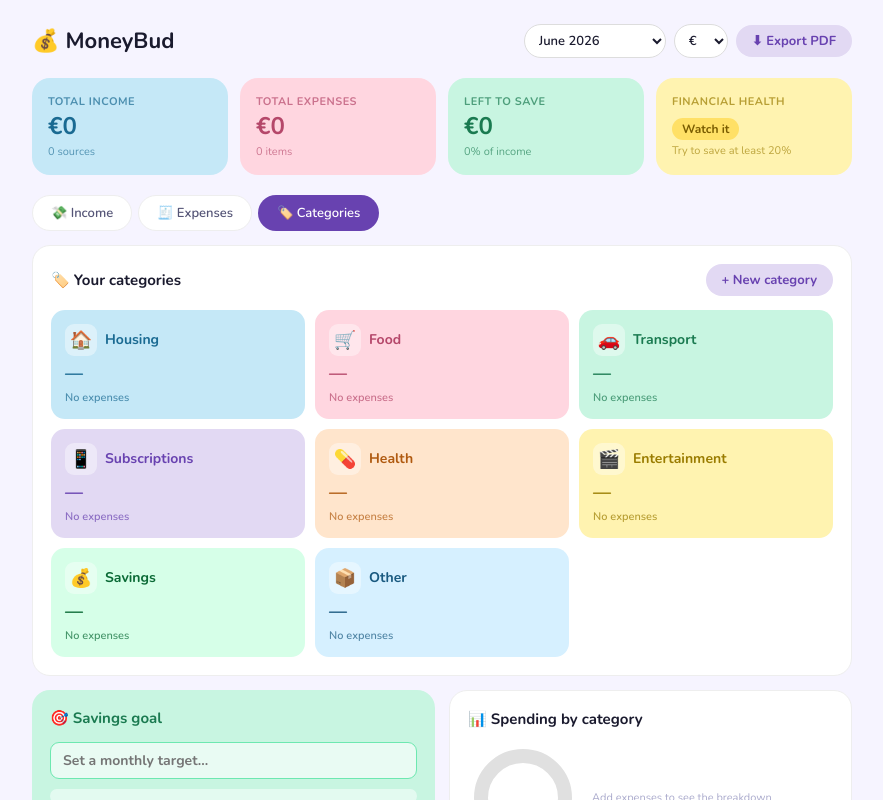
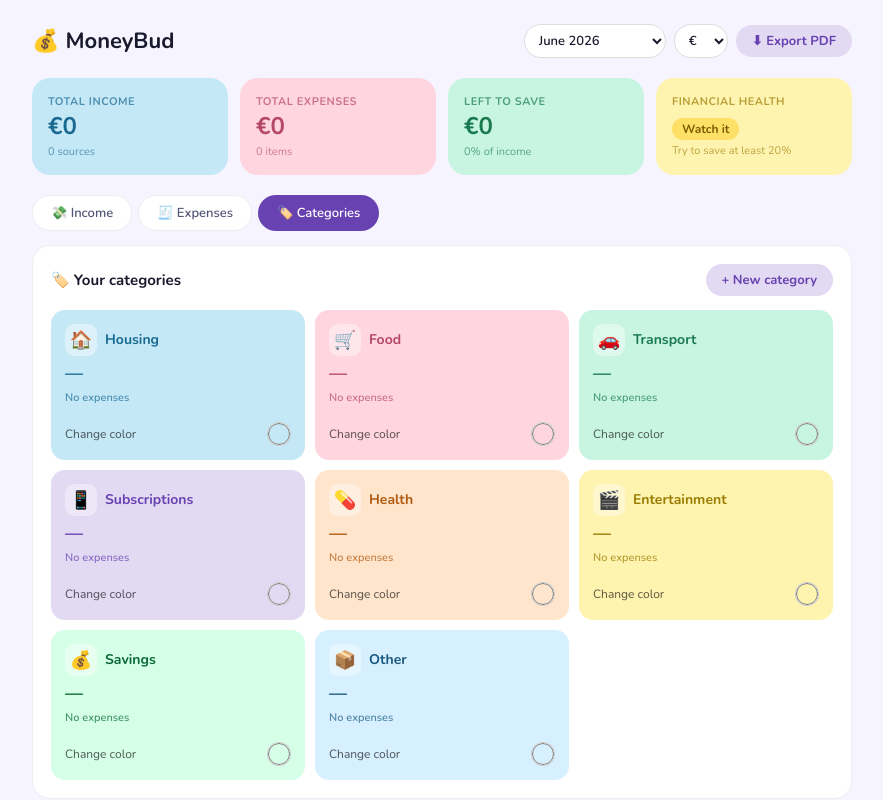
Before and after one commit to bean-123/ExpenseTracker, a React (Vite) app: page / in a window 1280 px wide. Both pictures are taken after a click on the button "🏷️ Categories". Shown: the top 800 px of the page, without its empty margins (198-1081 px from the left). Built offline with nearby package versions, Linux system fonts and the light colour scheme.

Commit message:
Add colorpicker to categories

```diff
--- a/src/App.css
+++ b/src/App.css
@@ -532,6 +532,43 @@ body {
 .color-dot.sel {
   border-color: #333;
 }
+.color-wheel {
+  width: 100%;
+  height: 42px;
+  border: none;
+  background: transparent;
+  cursor: pointer;
+  margin-bottom: 12px;
+}
+.cat-edit-row {
+  display: flex;
+  align-items: center;
+  justify-content: space-between;
+  margin-top: 12px;
+  gap: 8px;
+}
+.cat-edit-label {
+  font-size: 12px;
+  color: rgba(0, 0, 0, 0.65);
+}
+.cat-color-picker {
+  width: 24px;
+  height: 24px;
+  padding: 0;
+  border: 1px solid rgba(0, 0, 0, 0.2);
+  border-radius: 50%;
+  appearance: none;
+  -webkit-appearance: none;
+  background: #fff;
+  cursor: pointer;
+}
+.cat-color-picker::-webkit-color-swatch-wrapper {
+  padding: 0;
+  border-radius: 50%;
+}
+.cat-color-picker::-webkit-color-swatch {
+  border-radius: 50%;
+}
 
 /* ── Bottom row ── */
 .bottom-row {
--- a/src/App.tsx
+++ b/src/App.tsx
@@ -261,6 +261,11 @@ export default function App() {
       ...s,
       categories: [...s.categories, { id: `cat_${Date.now()}`, name, icon, color, builtIn: false }],
     }));
+  const editCategory = (id: string, color: string) =>
+    setState(s => ({
+      ...s,
+      categories: s.categories.map(c => c.id === id ? { ...c, color } : c),
+    }));
   const delCategory = (id: string) =>
     setState(s => ({ ...s, categories: s.categories.filter(c => c.id !== id) }));
 
@@ -317,7 +322,7 @@ export default function App() {
       )}
       {tab === 'categories' && (
         <CategoriesPanel categories={state.categories} expenses={md.expenses}
-          currency={state.currency} onAdd={addCategory} onDelete={delCategory} />
+          currency={state.currency} onAdd={addCategory} onEdit={editCategory} onDelete={delCategory} />
       )}
 
       {/* Bottom row */}
--- a/src/components/CategoriesPanel.tsx
+++ b/src/components/CategoriesPanel.tsx
@@ -8,11 +8,12 @@ interface Props {
   expenses: ExpenseEntry[];
   currency: string;
   onAdd: (name: string, icon: string, color: string) => void;
+  onEdit: (id: string, color: string) => void;
   onDelete: (id: string) => void;
 }
 
 export const CategoriesPanel: React.FC<Props> = ({
-  categories, expenses, currency, onAdd, onDelete,
+  categories, expenses, currency, onAdd, onEdit, onDelete,
 }) => {
   const [open, setOpen] = useState(false);
   const [name, setName] = useState('');
@@ -62,6 +63,10 @@ export const CategoriesPanel: React.FC<Props> = ({
             ))}
           </div>
 
+          <div className="picker-label">Or pick any color</div>
+          <input className="color-wheel" type="color" value={color}
+            onChange={e => setColor(e.target.value)} />
+
           <div className="form-actions">
             <button className="pill-btn btn-lavender" onClick={handleSave}>Create category</button>
             <button className="pill-btn btn-cancel" onClick={() => setOpen(false)}>Cancel</button>
@@ -95,6 +100,11 @@ export const CategoriesPanel: React.FC<Props> = ({
                   <div className="cat-bar-fill" style={{ width: `${pct}%` }} />
                 </div>
               )}
+              <div className="cat-edit-row">
+                <label className="cat-edit-label" htmlFor={`color-${c.id}`}>Change color</label>
+                <input id={`color-${c.id}`} type="color" className="cat-color-picker"
+                  value={c.color} onChange={e => onEdit(c.id, e.target.value)} />
+              </div>
             </div>
           );
         })}
```
